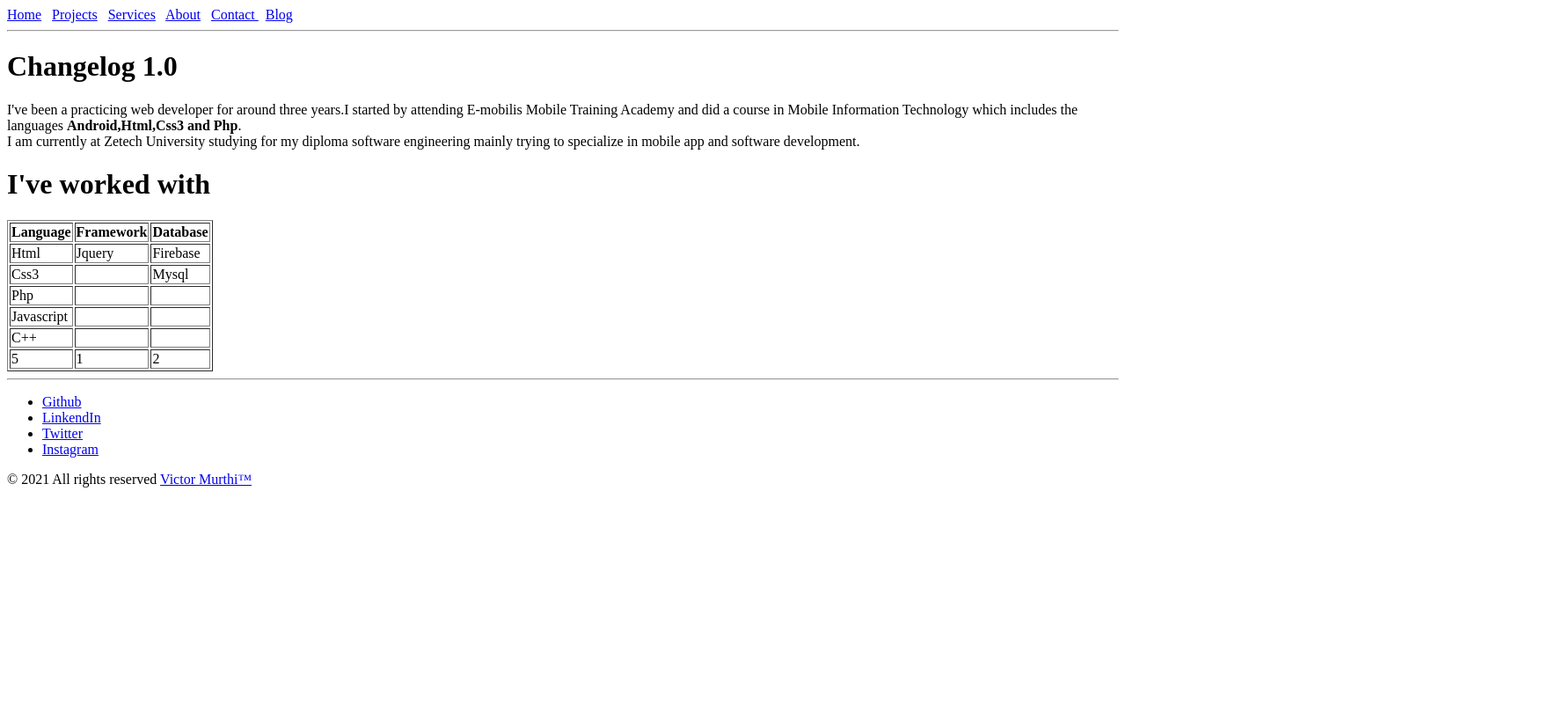
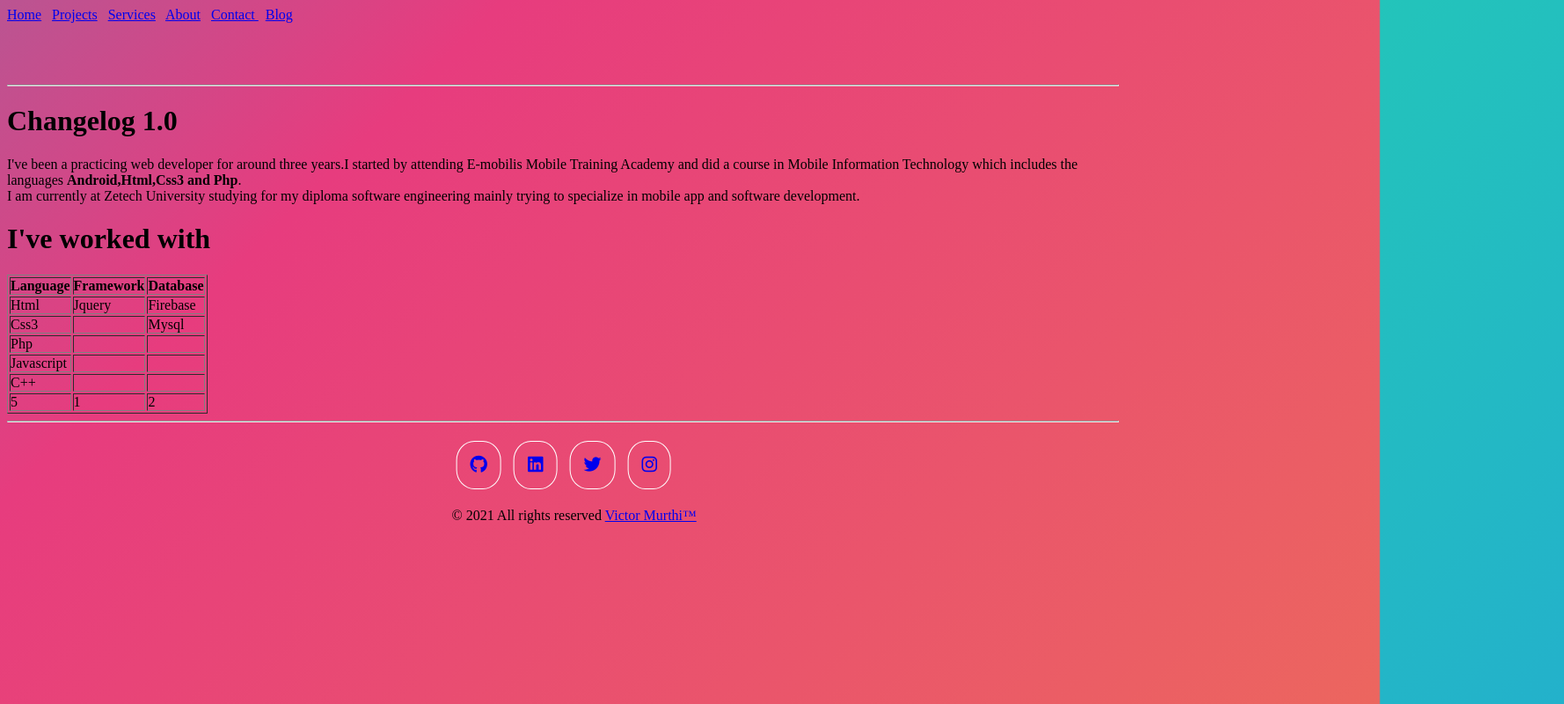
Before and after one commit to MurithiVictor/Portfolio-, a plain HTML site: page about.html in a window 1280 px wide. Shown: the whole page at 88% size, 1778 px wide, since content can reach past the window. Drawn offline with Linux system fonts and the light colour scheme.

Commit message:
Add files via upload

```diff
--- a/about.html
+++ b/about.html
@@ -5,14 +5,18 @@
     <meta http-equiv="X-UA-Compatible" content="IE=edge">
     <meta name="viewport" content="width=device-width, initial-scale=1.0">
     <title>Victor: about</title>
+    <script src="https://kit.fontawesome.com/cf7584b5ec.js" crossorigin="anonymous"></script>
+    <link rel="stylesheet" href="style.css">
 </head>
 <body>
-    <a href="./index.html">Home</a> &nbsp;
+   <nav>
+      <a href="./index.html">Home</a> &nbsp;
     <a href="./projects.html">Projects</a> &nbsp;
     <a href="./services.html">Services</a> &nbsp;
     <a href="./about.html">About</a> &nbsp;
     <a href="./contact.html">Contact </a>&nbsp;
     <a href="./blog.html">Blog </a>
+   </nav>
      <hr>
     <h1>Changelog 1.0</h1>
     <p>
@@ -62,10 +66,35 @@
         <!--
         Footer Section
     -->
-    <ul><li> <a href="https://github.com/MurithiVictor">Github</a> </li>
-        <li> <a href="https://www.linkedin.com/in/victor-murithi-6729091a2/" target="_blank">LinkendIn</a></li>
-        <li> <a href="https://twitter.com/minion_vikki"target="_blank">Twitter</a></li>
-        <li><a href="https://www.instagram.com/minion_vikki/">Instagram</a></li></ul>
-        <p>&copy; 2021 All rights reserved <a href="./index.html"> Victor Murthi&trade;</a></p>
+    <footer class="footer">
+      <div class="media">
+        <ul>
+            <li>
+                <a href="https://github.com/MurithiVictor">
+          <i class="fab fa-github"></i>
+      </a>
+  </li>
+            <li>
+                <a href="https://www.linkedin.com/in/victor-murithi-6729091a2/" >
+                    <i class="fab fa-linkedin"></i>
+      </a>
+  </li>
+            <li>
+
+      <a href="https://twitter.com/minion_vikki">
+           <i class="fab fa-twitter"></i>
+      </a>
+  </li>
+            <li>
+                 <a href="https://www.instagram.com/minion_vikki/">
+          <i class="fab fa-instagram"></i>
+      </a>
+  </li>
+        </ul>
+
+      </div>
+    <p>&copy; 2021 All rights reserved <a href="./index.html"> Victor Murthi&trade;</a></p>
+
+  </footer>
 </body>
 </html>
--- /dev/null
+++ b/style.css
@@ -0,0 +1,50 @@
+body{
+  background: #282828;
+  background: linear-gradient(-45deg, #EE7752, #E73C7E ,#23A6D5, #23D5AB);
+  background-size: 400% 400%;
+  animation:Gradient 15s ease infinite;
+  height: 100%;
+}
+@-webkit-keyframes Gradient{
+    0% {
+        background-position: 0% 50%
+    }
+    50% {
+        background-position: 100% 50%
+    }
+    100%{
+        background-position:0% 50%
+    }
+}
+.footer {
+    left: 50%;
+    top:  40%;
+    transform: translate(40%, 0%);
+
+}
+li {
+list-style: none;
+margin: 5px;
+display: inline-block;
+font-size: 20px;
+padding: 15px 15px;
+color: #fff;
+border: 1px solid #fff;
+border-radius: 40%;
+transition: .5s;
+}
+li:hover{
+    color: #292929;
+    border: 1px solid #292929;
+}
+.profile {
+width: 300px;
+position: relative;
+}
+*{
+    padding: 0;
+}
+nav {
+ width: 100%;
+ height: 80px;
+}
```
Also changed, not shown: blog.html (+32 -0 lines), contact.html (+36 -7 lines), index.html (+40 -10 lines), projects.html (+37 -2 lines), services.html (+36 -1 lines).
